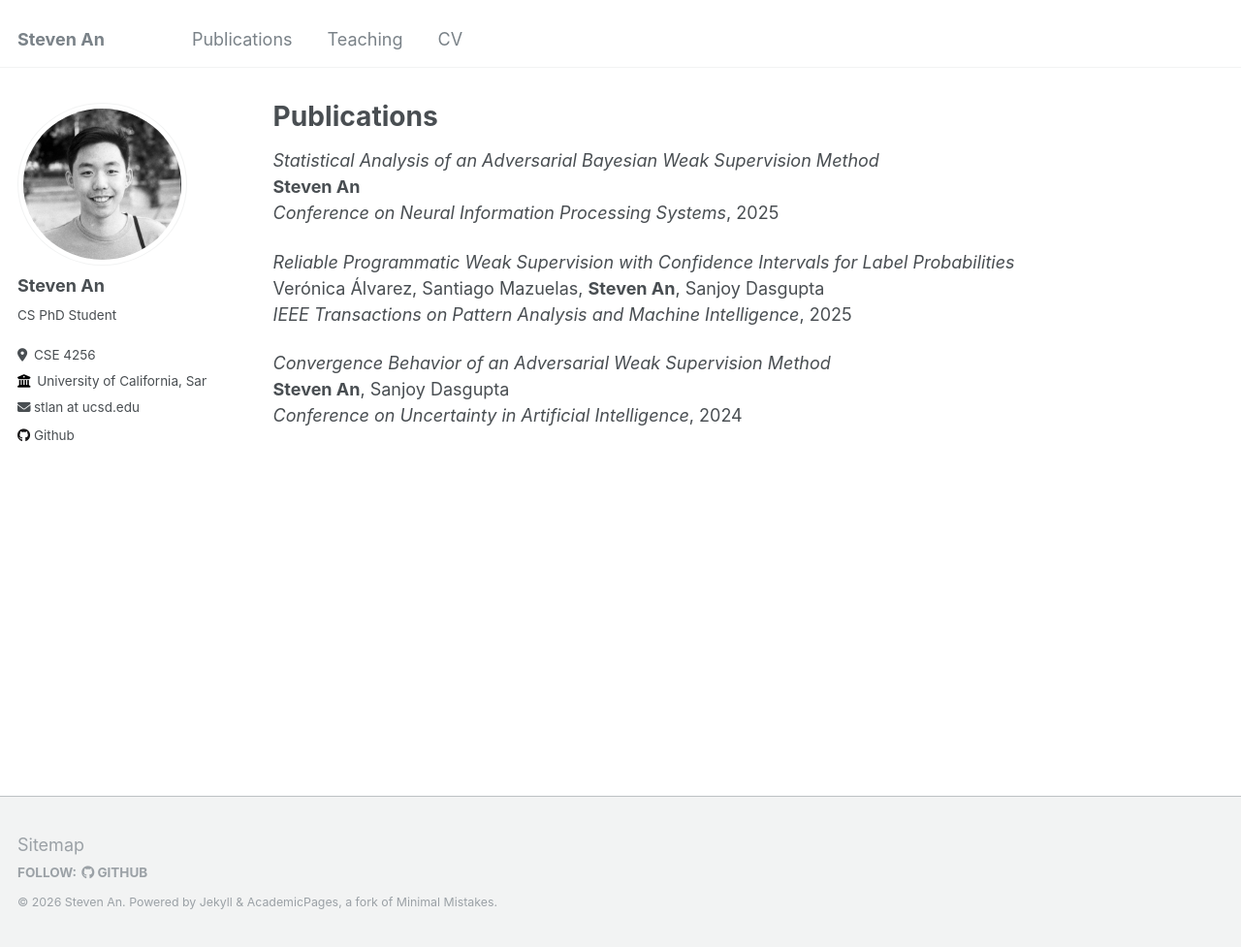
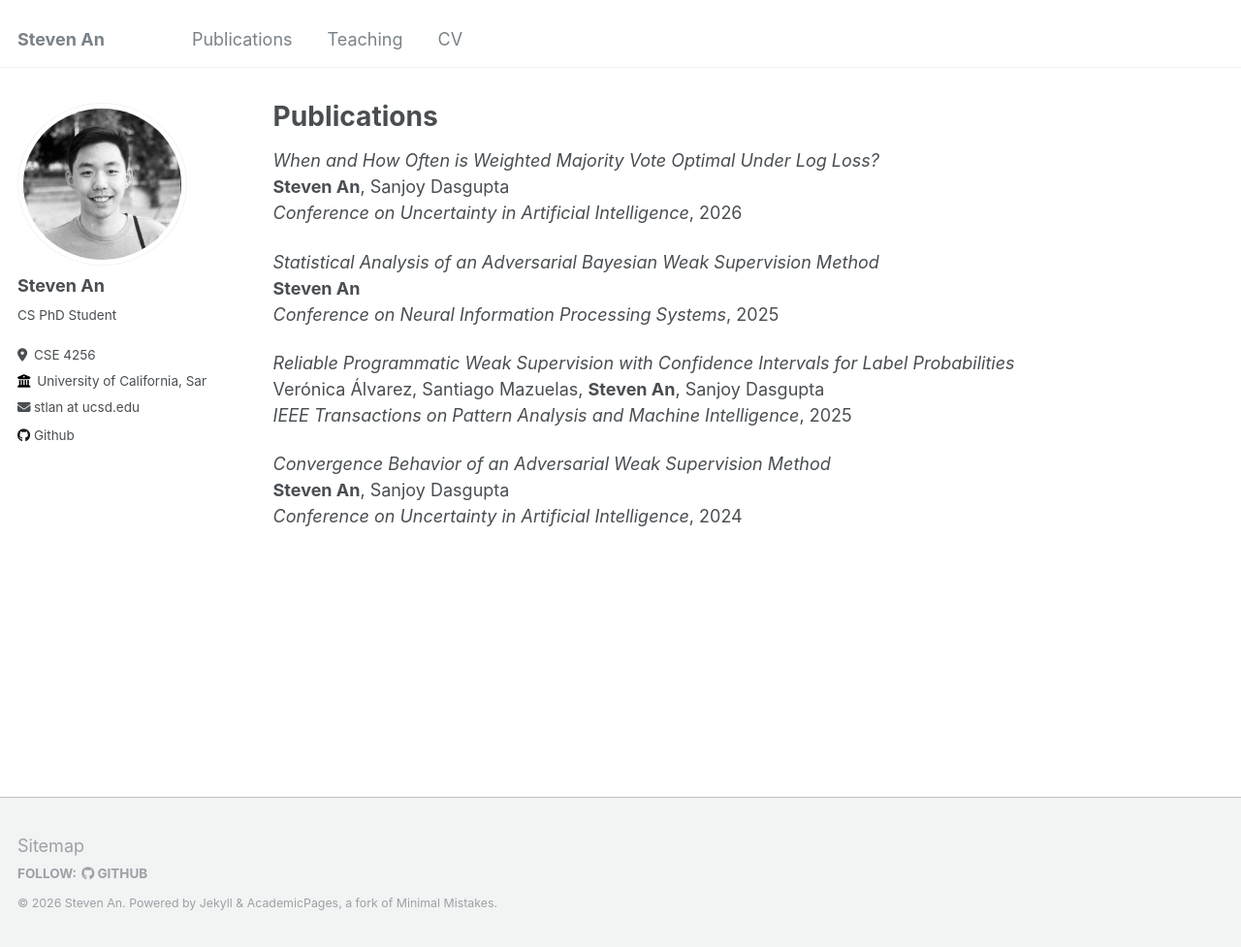
Before and after one commit to stevenan5/stevenan5.github.io, a Jekyll site: the page built from _pages/publications.md, in a window 1280 px wide and 977 px high. Shown: the whole window at 97% size. Built offline with Jekyll 4.4.1, drawn with Linux system fonts in a browser that asks for light colours.

Commit message:
Update publications.md

```diff
--- a/_pages/publications.md
+++ b/_pages/publications.md
@@ -11,6 +11,10 @@ author_profile: true
 
 {% include base_path %}
 
+*When and How Often is Weighted Majority Vote Optimal Under Log Loss?* <br>
+**Steven An**, Sanjoy Dasgupta <br>
+*Conference on Uncertainty in Artificial Intelligence*, 2026
+
 *Statistical Analysis of an Adversarial Bayesian Weak Supervision Method* <br>
 **Steven An** <br>
 *Conference on Neural Information Processing Systems*, 2025
```
